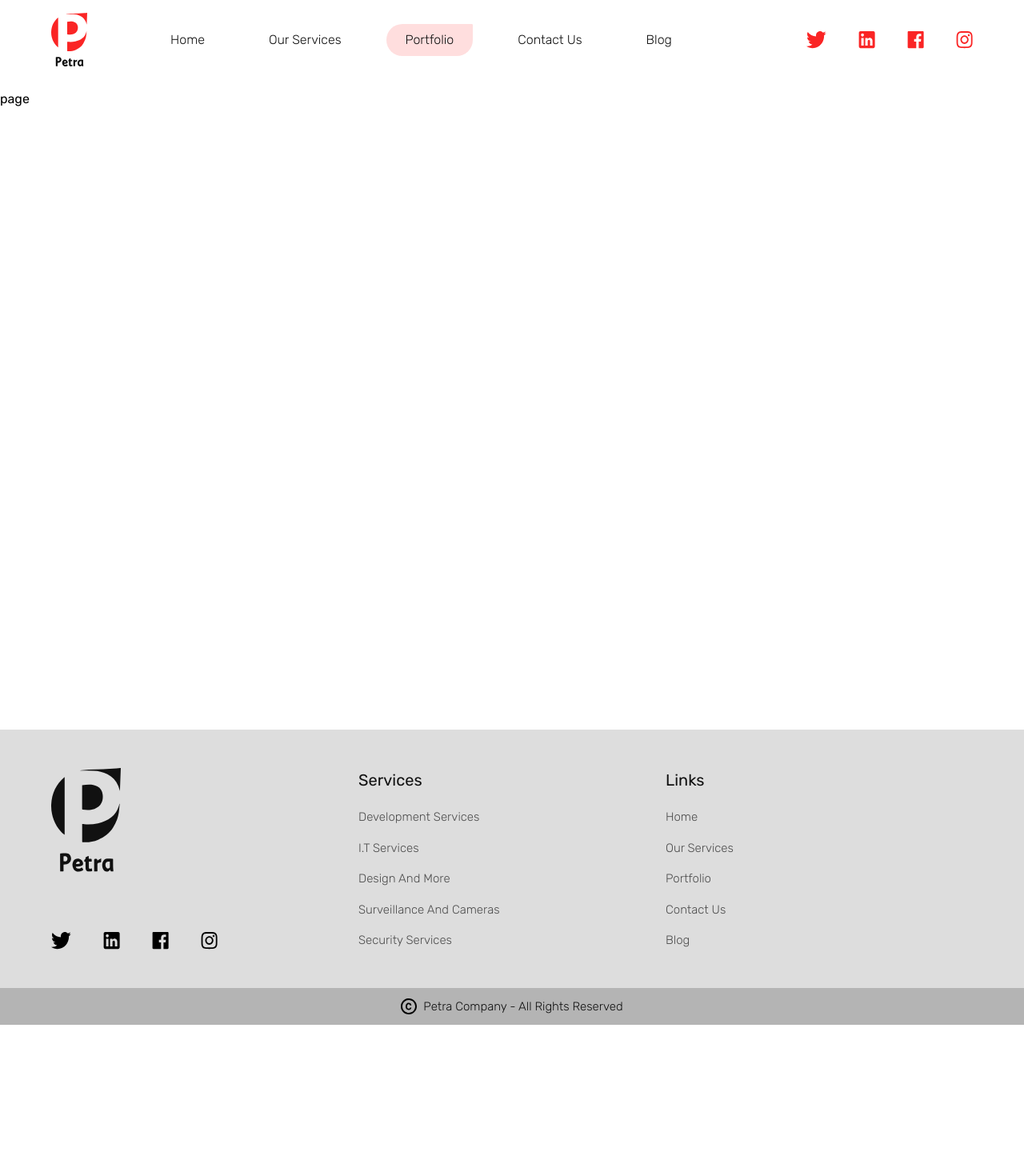
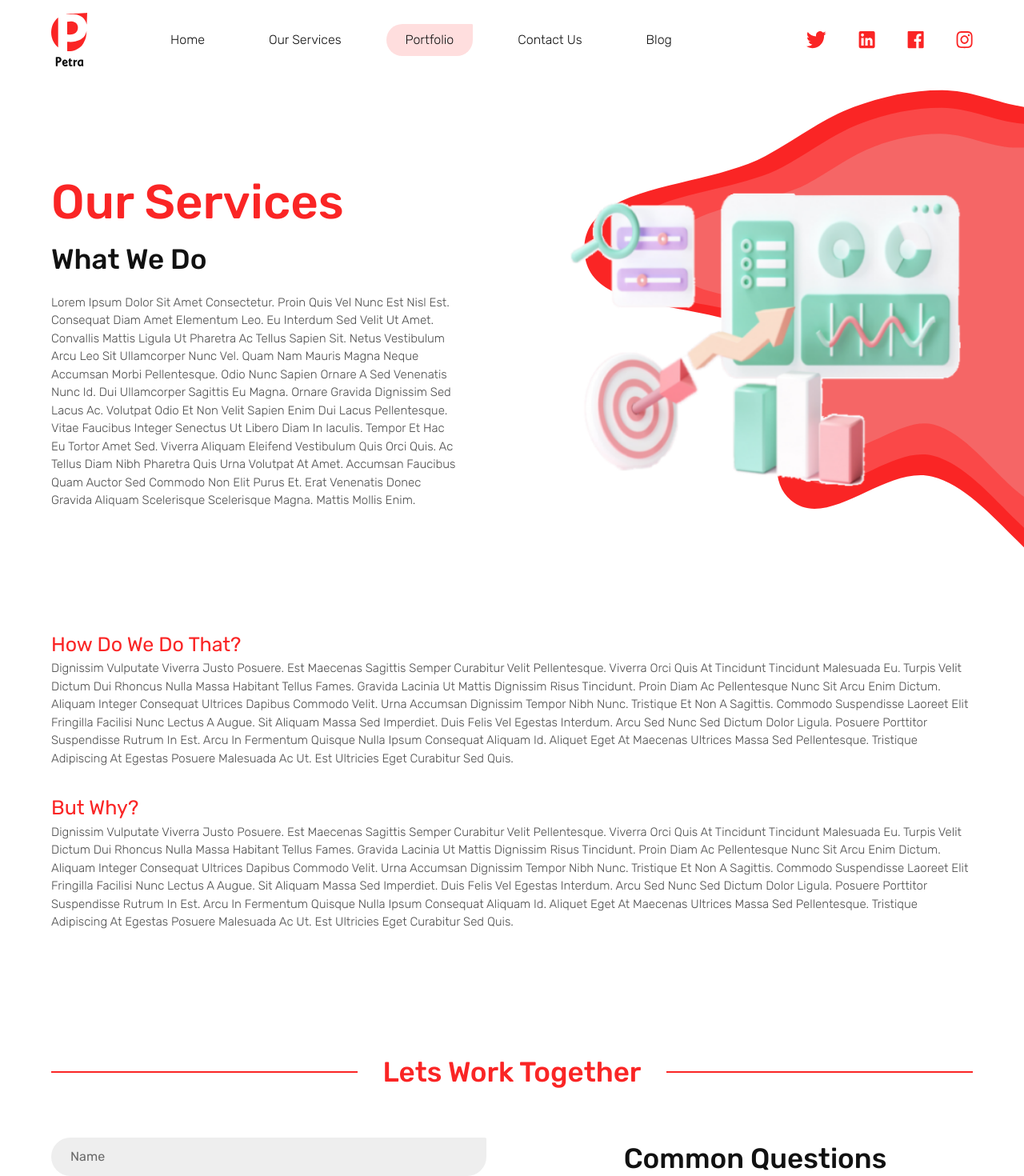
Before and after one commit to ayhamDev/petrais, a Next.js app: page /portfolio in a window 1280 px wide. Shown: the top 1470 px of the page at 80% size. Before the commit the page ends 1281 px from the top, so only its background shows below. Built offline with nearby package versions, Linux system fonts and the light colour scheme.

Commit message:
created the portfolio and contact us page, made them responsive

```diff
--- a/src/app/(pages)/contactus/page.tsx
+++ b/src/app/(pages)/contactus/page.tsx
@@ -1,5 +1,66 @@
+/* eslint-disable @next/next/no-img-element */
+import Typography from "@/components/Typography";
+import Wrapper from "@/components/Wrapper";
+import Image from "next/image";
 import React from "react";
+import headerImg from "../../../../public/heart.png";
+import Button from "@/components/Button";
+import Section from "@/components/Section";
+import ContactUsSection from "@/sections/ContactUsSection";
 
 export default function page() {
-  return <div>page</div>;
+  return (
+    <>
+      <div>
+        <Wrapper className="pt-24 relative">
+          <img
+            className="absolute top-0 right-[-300px] z-[-10] lg:block hidden"
+            src="/Blob.svg"
+            alt="blob"
+          />
+          <div className="flex justify-between items-center gap-32 lg:flex-row flex-col-reverse">
+            <div className="flex-1">
+              <Typography type="h1" className="text-primary">
+                Contact Us
+              </Typography>
+              <Typography type="h2" className="text-offblack">
+                lets talk together
+              </Typography>
+              <Typography
+                type="body2"
+                className="text-offblack opacity-75 mt-4"
+              >
+                Lorem ipsum dolor sit amet consectetur. Proin quis vel nunc est
+                nisl est. Consequat diam amet elementum leo. Eu interdum sed
+                velit ut amet. Convallis mattis ligula ut pharetra ac tellus
+                sapien sit. Netus vestibulum arcu leo sit ullamcorper nunc vel.
+                Quam nam mauris magna neque accumsan morbi pellentesque. Odio
+                Tempor et hac eu tortor amet sed. Viverra aliquam eleifend
+                vestibulum quis orci quis. Ac tellus diam nibh pharetra quis
+                urna volutpat at amet. Accumsan faucibus quam auctor sed commodo
+                non elit purus et. Erat venenatis donec gravida aliquam
+                scelerisque scelerisque magna. Mattis mollis enim.
+              </Typography>
+              <div className="mt-4 flex flex-col gap-2">
+                <Typography type="h3">signup for our Email Letter</Typography>
+                <div className="bg-secondary rounded-primary flex">
+                  <input
+                    type="email"
+                    className="bg-transparent py-3 px-6 w-full outline-none placeholder-offblack placeholder-opacity-60 text-offblack"
+                  />
+                  <Button>Submit</Button>
+                </div>
+              </div>
+            </div>
+            <div className="flex-1">
+              <Image src={headerImg} alt="sq" />
+            </div>
+          </div>
+        </Wrapper>
+      </div>
+      <Section className="my-[150px]" title="tell us about your Project">
+        <ContactUsSection />
+      </Section>
+    </>
+  );
 }
--- a/src/app/(pages)/portfolio/page.tsx
+++ b/src/app/(pages)/portfolio/page.tsx
@@ -1,5 +1,71 @@
+/* eslint-disable @next/next/no-img-element */
+import Typography from "@/components/Typography";
+import Wrapper from "@/components/Wrapper";
+import Image from "next/image";
 import React from "react";
-
+import headerImg from "../../../../public/portfolio-page-header.png";
+import { portfolio } from "@/data";
+import Section from "@/components/Section";
+import ContactUsSection from "@/sections/ContactUsSection";
 export default function page() {
-  return <div>page</div>;
+  return (
+    <>
+      <div>
+        <Wrapper className="pt-24 relative">
+          <img
+            className="absolute top-0 right-[-300px] z-[-10] lg:block hidden"
+            src="/Blob.svg"
+            alt="blob"
+          />
+          <div className="flex justify-between items-center gap-32 lg:flex-row flex-col-reverse">
+            <div className="flex-1">
+              <Typography type="h1" className="text-primary">
+                Our Services
+              </Typography>
+              <Typography type="h2" className="text-offblack">
+                What we do
+              </Typography>
+              <Typography
+                type="body2"
+                className="text-offblack opacity-75 mt-4"
+              >
+                Lorem ipsum dolor sit amet consectetur. Proin quis vel nunc est
+                nisl est. Consequat diam amet elementum leo. Eu interdum sed
+                velit ut amet. Convallis mattis ligula ut pharetra ac tellus
+                sapien sit. Netus vestibulum arcu leo sit ullamcorper nunc vel.
+                Quam nam mauris magna neque accumsan morbi pellentesque. Odio
+                nunc sapien ornare a sed venenatis nunc id. Dui ullamcorper
+                sagittis eu magna. Ornare gravida dignissim sed lacus ac.
+                Volutpat odio et non velit sapien enim dui lacus pellentesque.
+                Vitae faucibus integer senectus ut libero diam in iaculis.
+                Tempor et hac eu tortor amet sed. Viverra aliquam eleifend
+                vestibulum quis orci quis. Ac tellus diam nibh pharetra quis
+                urna volutpat at amet. Accumsan faucibus quam auctor sed commodo
+                non elit purus et. Erat venenatis donec gravida aliquam
+                scelerisque scelerisque magna. Mattis mollis enim.
+              </Typography>
+            </div>
+            <div className="flex-1">
+              <Image src={headerImg} alt="sq" />
+            </div>
+          </div>
+        </Wrapper>
+      </div>
+      <Wrapper className="my-[150px] flex flex-col gap-8">
+        {portfolio.map((item, index) => (
+          <div key={index}>
+            <Typography type="h3" className="text-primary">
+              {item.title}
+            </Typography>
+            <Typography type="body2" className="opacity-75">
+              {item.description}
+            </Typography>
+          </div>
+        ))}
+      </Wrapper>
+      <Section title="Lets work together">
+        <ContactUsSection />
+      </Section>
+    </>
+  );
 }
--- a/src/app/components/Button.tsx
+++ b/src/app/components/Button.tsx
@@ -7,7 +7,7 @@ const Button: FC<ButtonHTMLAttributes<HTMLButtonElement>> = ({
 }) => {
   return (
     <button
-      className={`${className} bg-primary hover:opacity-75 duration-300 px-20 py-3 outline-offblack rounded-offshape`}
+      className={`${className} bg-primary hover:opacity-75 duration-300 px-8 lg:px-20 py-3 outline-offblack rounded-offshape`}
       {...rest}
     >
       <Typography type="body1" className="text-white">
--- a/src/app/components/ButtonSecondary.tsx
+++ b/src/app/components/ButtonSecondary.tsx
@@ -11,7 +11,7 @@ const Button: FC<IButton> = ({ className, ...rest }) => {
   return (
     <Link
       {...rest}
-      className={`${className} group bg-white hover:bg-primary duration-300 sm:px-20 px-10 py-3 outline-offblack border-2 border-primary rounded-primary`}
+      className={`${className} group bg-white hover:bg-primary duration-300 sm:px-20 px-10 py-3 outline-offblack border-2 border-primary rounded-primary flex justify-center items-center`}
     >
       <Typography type="body1" className="text-primary group-hover:text-white">
         {rest.children}
--- a/src/app/components/Footer.tsx
+++ b/src/app/components/Footer.tsx
@@ -4,7 +4,7 @@ import Link from "next/link";
 
 export default function Footer() {
   return (
-    <footer className="w-full bg-[#DDDDDD] select-none">
+    <footer className="w-full bg-[#DDDDDD] select-none shadow-2xl">
       <Wrapper>
         <div className="py-12 grid md:grid-cols-3 sm:grid-cols-2 grid-cols-1 md:gap-0 gap-12 md:items-start items-center">
           <div className="flex-1 flex flex-col h-full justify-between items-start">
--- a/src/app/data.js
+++ b/src/app/data.js
@@ -289,4 +289,16 @@ const blogs = [
     date: 1691420861347,
   },
 ];
-export { services, faq, blogs };
+const portfolio = [
+  {
+    title: "how do we do that?",
+    description: `Dignissim vulputate viverra justo posuere. Est maecenas sagittis semper curabitur velit pellentesque. Viverra orci quis at tincidunt tincidunt malesuada eu. Turpis velit dictum dui rhoncus nulla massa habitant tellus fames. Gravida lacinia ut mattis dignissim risus tincidunt. Proin diam ac pellentesque nunc sit arcu enim dictum.
+    Aliquam integer consequat ultrices dapibus commodo velit. Urna accumsan dignissim tempor nibh nunc. Tristique et non a sagittis. Commodo suspendisse laoreet elit fringilla facilisi nunc lectus a augue. Sit aliquam massa sed imperdiet. Duis felis vel egestas interdum. Arcu sed nunc sed dictum dolor ligula. Posuere porttitor suspendisse rutrum in est. Arcu in fermentum quisque nulla ipsum consequat aliquam id. Aliquet eget at maecenas ultrices massa sed pellentesque. Tristique adipiscing at egestas posuere malesuada ac ut. Est ultricies eget curabitur sed quis.`,
+  },
+  {
+    title: "but why?",
+    description: `Dignissim vulputate viverra justo posuere. Est maecenas sagittis semper curabitur velit pellentesque. Viverra orci quis at tincidunt tincidunt malesuada eu. Turpis velit dictum dui rhoncus nulla massa habitant tellus fames. Gravida lacinia ut mattis dignissim risus tincidunt. Proin diam ac pellentesque nunc sit arcu enim dictum.
+    Aliquam integer consequat ultrices dapibus commodo velit. Urna accumsan dignissim tempor nibh nunc. Tristique et non a sagittis. Commodo suspendisse laoreet elit fringilla facilisi nunc lectus a augue. Sit aliquam massa sed imperdiet. Duis felis vel egestas interdum. Arcu sed nunc sed dictum dolor ligula. Posuere porttitor suspendisse rutrum in est. Arcu in fermentum quisque nulla ipsum consequat aliquam id. Aliquet eget at maecenas ultrices massa sed pellentesque. Tristique adipiscing at egestas posuere malesuada ac ut. Est ultricies eget curabitur sed quis.`,
+  },
+];
+export { services, faq, blogs, portfolio };
--- a/src/app/globals.css
+++ b/src/app/globals.css
@@ -17,6 +17,25 @@ main {
   outline-color: #fa2525;
   outline-offset: 5px;
   transition: all;
+}
+*::selection {
+  background-color: #fa2525;
+  color: white;
+}
+img,
+a {
+  user-select: none;
+  -moz-user-select: none;
+  -webkit-user-select: none;
+  -moz-window-dragging: none;
+  -webkit-user-drag: none;
+}
+button {
+  user-select: none;
+  -moz-user-select: none;
+  -webkit-user-select: none;
+  -moz-window-dragging: none;
+  -webkit-user-drag: none;
 }
 .faq-init {
   grid-template-rows: 0fr;
--- a/src/app/page.tsx
+++ b/src/app/page.tsx
@@ -1,3 +1,4 @@
+"use client";
 import Navbar from "@/components/Navbar";
 import { Metadata } from "next";
 import Section from "@/components/Section";
--- a/src/app/sections/BlogSection.tsx
+++ b/src/app/sections/BlogSection.tsx
@@ -37,7 +37,7 @@ export default function BlogSection() {
               </div>
             </div>
           ))}
-          <ButtonSecondary href="/" className="mt-6">
+          <ButtonSecondary href="/blog" className="mt-6 w-full">
             Visit Our blog
           </ButtonSecondary>
         </div>
@@ -45,7 +45,7 @@ export default function BlogSection() {
           <div className="absolute top-0 right-0 z-10 sm:block hidden">
             <Image className="rounded-primary" src={demoimg} alt="demo" />
           </div>
-          <div className="bg-white rounded-primary CardShadow z-20 sm:absolute block bottom-0 left-0 max-w-[500px] flex flex-col">
+          <div className="bg-white rounded-primary CardShadow z-20 sm:absolute bottom-0 left-0 max-w-[500px] flex flex-col">
             <div className="px-8 pt-6">
               <Typography type="body1">
                 Lorem ipsum dolor sit amet consectetur.
--- a/tsconfig.json
+++ b/tsconfig.json
@@ -16,7 +16,7 @@
     "incremental": true,
     "baseUrl": "./",
     "paths": {
-      "@/*": ["./src/app/*"]
+      "@/*": ["./src/app/*"],
     },
     "plugins": [
       {
```
Also changed, not shown: public/heart.png (added), public/portfolio-page-header.png (added).
